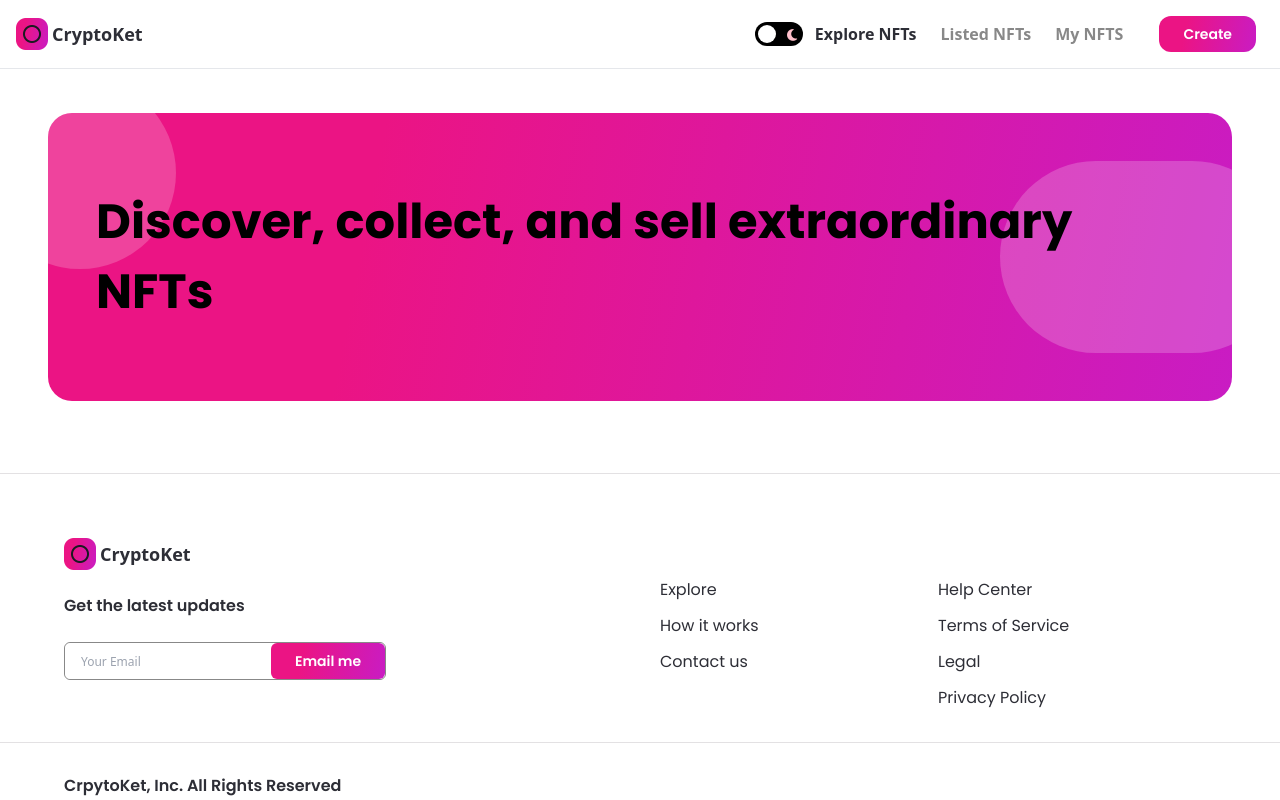
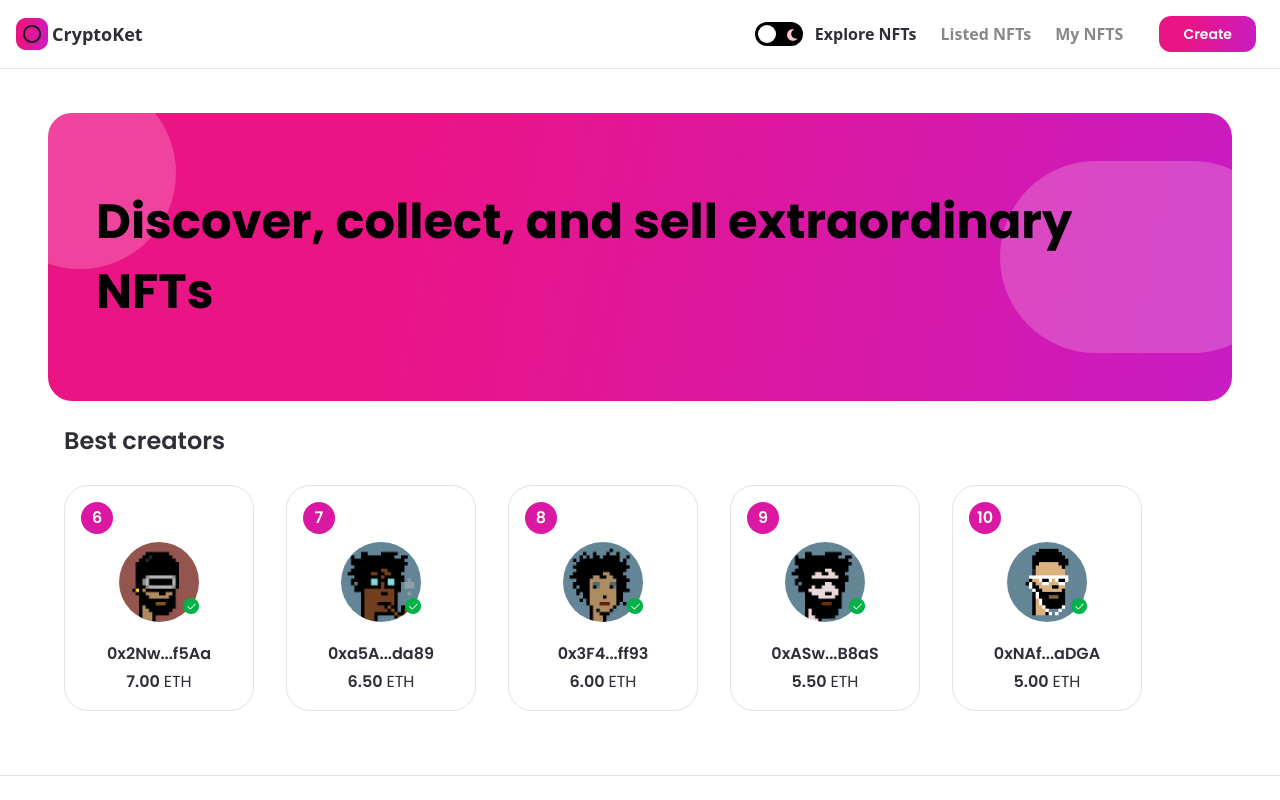
Before and after one commit to LTY77645243/nft_marketplace_tianyi, a Next.js app: page / in a window 1280 px wide. Shown: the top 800 px of the page. Built offline with nearby package versions, Linux system fonts and the light colour scheme.

Commit message:
scrollable creator cards development

```diff
--- /dev/null
+++ b/components/CreatorCard.jsx
@@ -0,0 +1,42 @@
+import React from 'react';
+import Image from 'next/image';
+import images from '../assets';
+
+const CreatorCard = ({ rank, creatorImage, creatorName, creatorEths }) => (
+  <div className="min-w-190 minlg:min-w-240 dark:bg-nft-black-3 bg-white border dark:border-nft-black-3 border-nft-gray-1 rounded-3xl flex flex-col p-4 m-4">
+    <div className="w-8 h-8 minlg:w-10 minlg:h-10 bg-nft-red-violet flexCenter rounded-full">
+      <p className="font-poppins text-white font-semibold text-base minlg:text-lg">{rank}</p>
+    </div>
+    <div className="my-2 flex justify-center">
+      <div className="relative w-20 h-20 minlg:w-28 minlg:h-28">
+        <Image
+          src={creatorImage}
+          layout="fill"
+          objectFit="cover"
+          alt={`${creatorName}`}
+          className="rounded-full"
+        />
+        <div className="absolute w-4 h-4 minlg:w-7 minlg:h-7 bottom-2 -right-0">
+          <Image
+            src={images.tick}
+            layout="fill"
+            objectFit="contain"
+            alt="tick"
+          />
+        </div>
+      </div>
+    </div>
+
+    <div className="mt-3 minlg:mt-7 text-center flexCenter flex-col">
+      <p className="font-poppins dark:text-white text-nft-black-1 font-semibold text-base">
+        {creatorName}
+      </p>
+      <p className="mt-1 font-poppins dark:text-white text-nft-black-1 font-semibold text-base">
+        {creatorEths.toFixed(2)} <span className="font-normal">ETH</span>
+      </p>
+    </div>
+
+  </div>
+);
+
+export default CreatorCard;
--- a/components/index.js
+++ b/components/index.js
@@ -2,5 +2,6 @@
 import Footer from './Footer';
 import Button from './Button';
 import Banner from './Banner';
+import CreatorCard from './CreatorCard';
 
-export { Navbar, Footer, Button, Banner };
+export { Navbar, Footer, Button, Banner, CreatorCard };
--- a/pages/index.js
+++ b/pages/index.js
@@ -1,6 +1,51 @@
-import { Banner } from '../components';
+import { useState, useEffect, useRef } from 'react';
+import { useTheme } from 'next-themes';
+import Image from 'next/image';
+import { Banner, CreatorCard } from '../components';
+import images from '../assets';
+import { makeId } from '../utils/makeId';
 
-const Home = () => (
+const Home = () => {
+  const { theme } = useTheme();
+  const [hideButtons, setHideButtons] = useState(false);
+
+  const parentRef = useRef(null);
+  const scrollRef = useRef(null);
+
+  const handleScroll = (direction) => {
+    const { current } = scrollRef;
+
+    const scrollAmount = window.innerWidth > 1800 ? 270 : 210;
+
+    if (direction === 'left') {
+      current.scrollLeft -= scrollAmount;
+    } else {
+      current.scrollLeft += scrollAmount;
+    }
+  };
+
+  // check if scrollRef container is overfilling its parentRef container
+  const isScrollable = () => {
+    const { current } = scrollRef;
+    const { current: parent } = parentRef;
+
+    if (current?.scrollWidth >= parent?.offsetWidth) {
+      setHideButtons(false);
+    } else {
+      setHideButtons(true);
+    }
+  };
+
+  // if window is resized
+  useEffect(() => {
+    isScrollable();
+    window.addEventListener('resize', isScrollable);
+    return () => {
+      window.removeEventListener('resize', isScrollable);
+    };
+  });
+
+  return (
     <div className="flex justify-center sm:px-4 p-12">
       <div className="w-full minmd:w-4/5">
         <Banner
@@ -8,8 +53,49 @@
           childStyles="md:text-4xl sm:text-2xl xs:text-xl text-left"
           parentStyles="justify-start mb-6 h-72 sm:h-60 p-12 xs:p-4 xs:h-44 rounded-3xl"
         />
+        <div>
+          <h1 className="font-poppins dark:text-white text-nft-black-1 text-2xl minlg:text-4xl font-semibold ml-4 xs:ml-0">
+            Best creators
+          </h1>
+          <div className="relative flex-1 nax-w-full flex mt-3" href={parentRef}>
+            <div className="flex flex-row w-max overflow-x-scroll no-scrollbar select-none" ref={scrollRef}>
+              {[6, 7, 8, 9, 10].map((i) => (
+                <CreatorCard
+                  key={`creator-${i}`}
+                  rank={i}
+                  creatorImage={images[`creator${i}`]}
+                  creatorName={`0x${makeId(3)}...${makeId(4)}`}
+                  creatorEths={10 - i * 0.5}
+                />
+              ))}
+              {!hideButtons && (
+                <>
+                  <div onClick={() => handleScroll('left')} className="absolute w-8 h-8 minlg:w-12 minlg:h-12 top-45 cursor-pointer left-0">
+                    <Image
+                      src={images.left}
+                      layout="fill"
+                      objectFit="contain"
+                      alt="left_arrow"
+                      className={theme === 'light' && 'filter invert'}
+                    />
+                  </div>
+                  <div onClick={() => handleScroll('right')} className="absolute w-8 h-8 minlg:w-12 minlg:h-12 top-45 cursor-pointer right-0">
+                    <Image
+                      src={images.right}
+                      layout="fill"
+                      objectFit="contain"
+                      alt="right_arrow"
+                      className={theme === 'light' && 'filter invert'}
+                    />
+                  </div>
+                </>
+              )}
+            </div>
+          </div>
+        </div>
       </div>
     </div>
   );
+};
 
 export default Home;
--- /dev/null
+++ b/utils/makeId.js
@@ -0,0 +1,10 @@
+export const makeId = (length) => {
+  let result = '';
+  const characters = 'asdafawfawfaFABFAWFASCFNSGDBG0123456789';
+  const characterLength = characters.length;
+  for (let i = 0; i < length; i += 1) {
+    result += characters.charAt(Math.floor(Math.random() * characterLength));
+  }
+
+  return result;
+};
```
Lines whose indentation alone changed are shown as unchanged.
